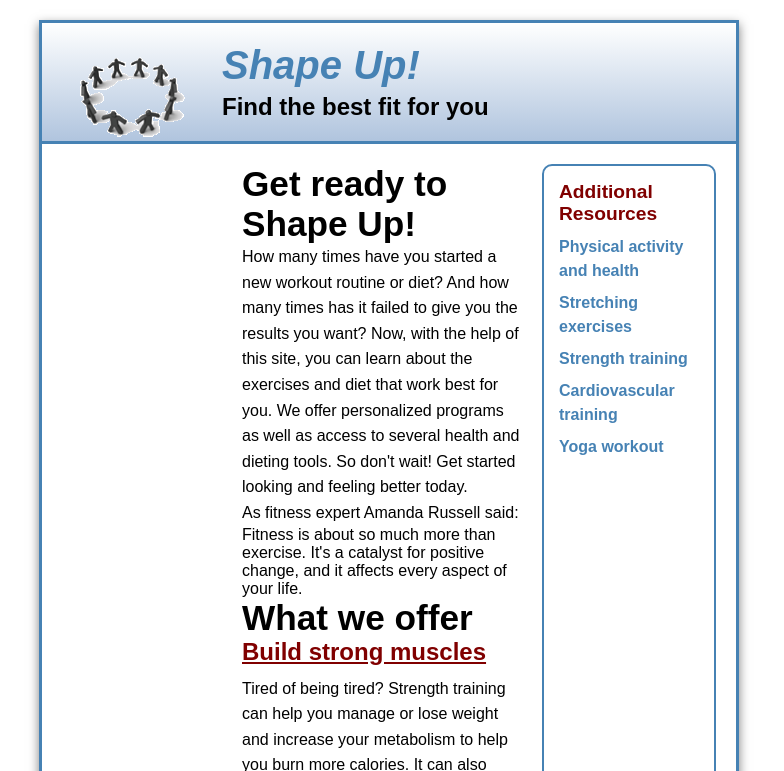
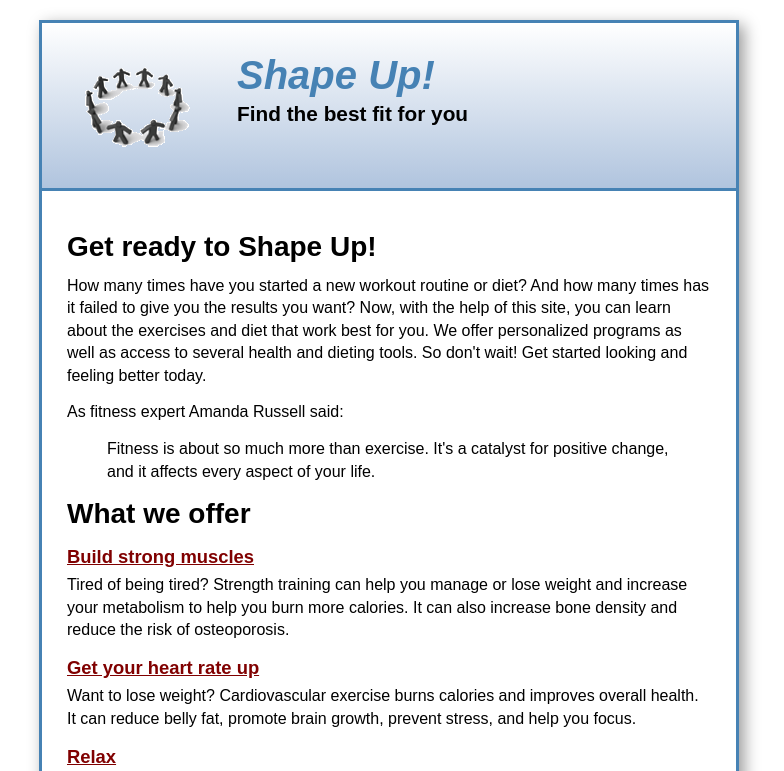
Before and after one commit to mjbt352/shapeup1, a plain HTML site: page index.html in a window 1280 px wide. Shown: the top 771 px of the page, without its empty margins (251-1035 px from the left). Drawn offline with Linux system fonts and the light colour scheme; files whose address does not match are found by name.

Commit message:
Refine styles in main.css for better layout
Updated various styles in main.css for improved layout and aesthetics.

```diff
--- a/styles/main.css
+++ b/styles/main.css
@@ -8,7 +8,7 @@ body {
     width: 700px;
     margin: 20px auto;
     border: 3px solid steelblue;
-    box-shadow: 0 4px 10px rgba(0, 0, 0, 0.5);
+    box-shadow: 5px 5px 15px rgba(0, 0, 0, 0.4);
     font-family: Arial, Helvetica, sans-serif;
 }
 
@@ -19,12 +19,13 @@ a {
 header {
     background-image: linear-gradient(to bottom, white 0%, lightsteelblue 100%);
     border-bottom: 3px solid steelblue;
-    padding: 20px;
+    padding: 30px 25px 20px 25px;
+    overflow: hidden;
 }
 
 header img {
     float: left;
-    margin-right: 20px;
+    margin-right: 30px;
     margin-bottom: 10px;
 }
 
@@ -34,36 +35,46 @@ header h1 {
     font-size: 2.5rem;
     margin-top: 0;
     margin-bottom: 5px;
+    line-height: 1.1;
 }
 
 header h2 {
-    font-size: 1.5rem;
+    font-size: 1.3rem;
+    color: #000000;
 }
 
 main {
-    display: flex;
-    padding: 20px;
-    gap: 20px;
-}
-
-section {
-    flex: 2;
+    padding: 25px;
 }
 
 h1 {
-    font-size: 2.2rem;
+    font-size: 1.75rem;
+    margin-top: 15px;
+    margin-bottom: 12px;
+    color: #000000;
 }
 
 section h2 {
-    margin-bottom: 10px;
+    font-size: 1.15rem;
+    margin-top: 16px;
+    margin-bottom: 6px;
 }
 
 section p {
-    line-height: 1.6;
+    line-height: 1.4;
+    margin-bottom: 14px;
+    color: #000000;
+}
+
+blockquote {
+    margin: 15px 40px;
+    line-height: 1.4;
+    color: #000000;
 }
 
 section a:link, section a:visited {
     color: maroon;
+    text-decoration: underline;
 }
 
 section a:hover, section a:focus {
@@ -71,40 +82,37 @@ section a:hover, section a:focus {
 }
 
 aside {
-    flex: 1;
     border: 2px solid steelblue;
-    border-radius: 10px;
-    padding: 15px;
+    border-radius: 12px;
+    padding: 20px;
+    margin-top: 25px;
+    margin-bottom: 10px;
 }
 
 aside h2 {
     color: maroon;
-    font-size: 1.2rem;
-    margin-bottom: 10px;
+    font-size: 1.4rem;
+    margin-bottom: 12px;
 }
 
 aside ul {
-    list-style-type: none;
-    padding-left: 0;
-    line-height: 1.5;
+    padding-left: 20px;
 }
 
 aside li {
-    margin-bottom: 8px;
+    margin-bottom: 6px;
 }
 
 aside a:link, aside a:visited {
     color: steelblue;
-    text-decoration: none;
+    text-decoration: underline;
 }
 
 aside a:hover, aside a:focus {
     color: maroon;
-    text-decoration: underline;
 }
 
 footer {
-    clear: both;
     background-color: steelblue;
     color: white;
     text-align: center;
```
